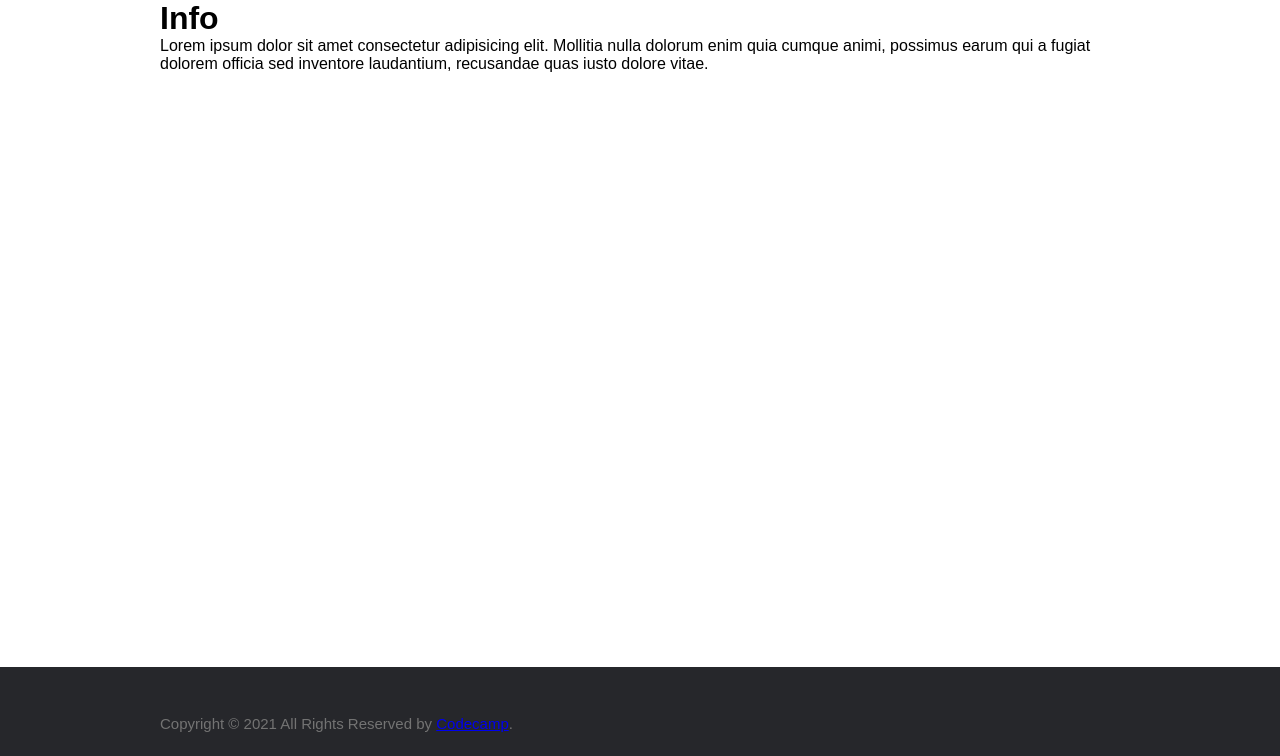
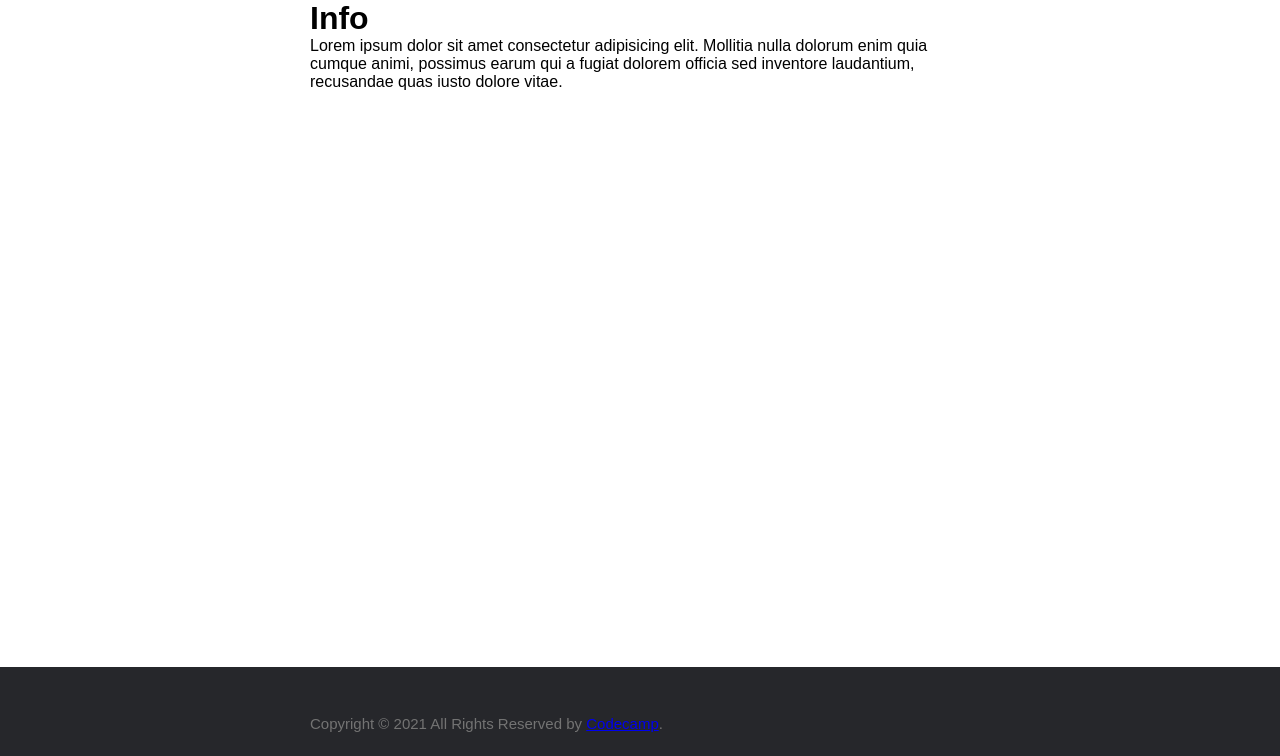
Before and after one commit to ibrahimhillowle/C2-CodeCamp, a PHP site: page /index.php in a window 1280 px wide. Shown: the part 44-800 px from the top of the page. Run offline with PHP 8.4, Linux system fonts and the light colour scheme; data that the repository does not hold is empty.

Commit message:
css container aagepast
container en song class aangepast

```diff
--- a/css/main.css
+++ b/css/main.css
@@ -99,7 +99,7 @@ footer{
   margin:0
 }
 .container{
-  width: 960px;
+  width: 660px;
   margin: 0 auto;
 }
 
@@ -107,6 +107,7 @@ footer{
   display: flex;
   justify-content: space-between;
   align-items: center;
+  padding: 10px;
 }
 
 .lyrics{
```
